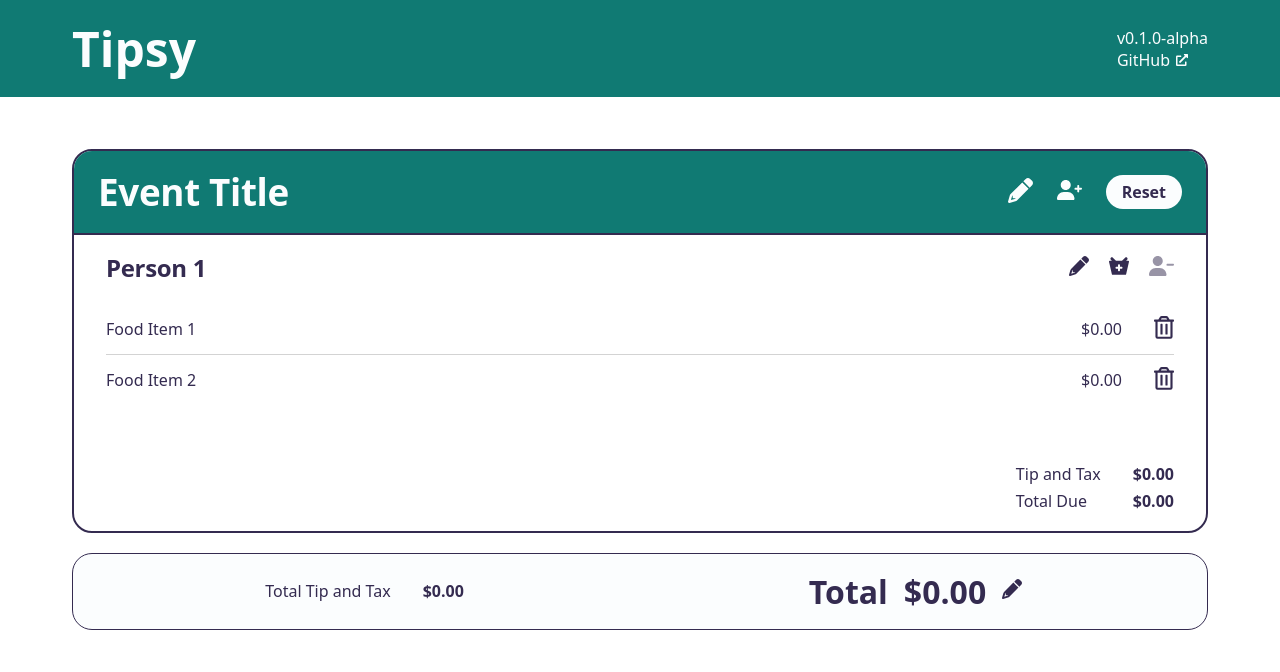
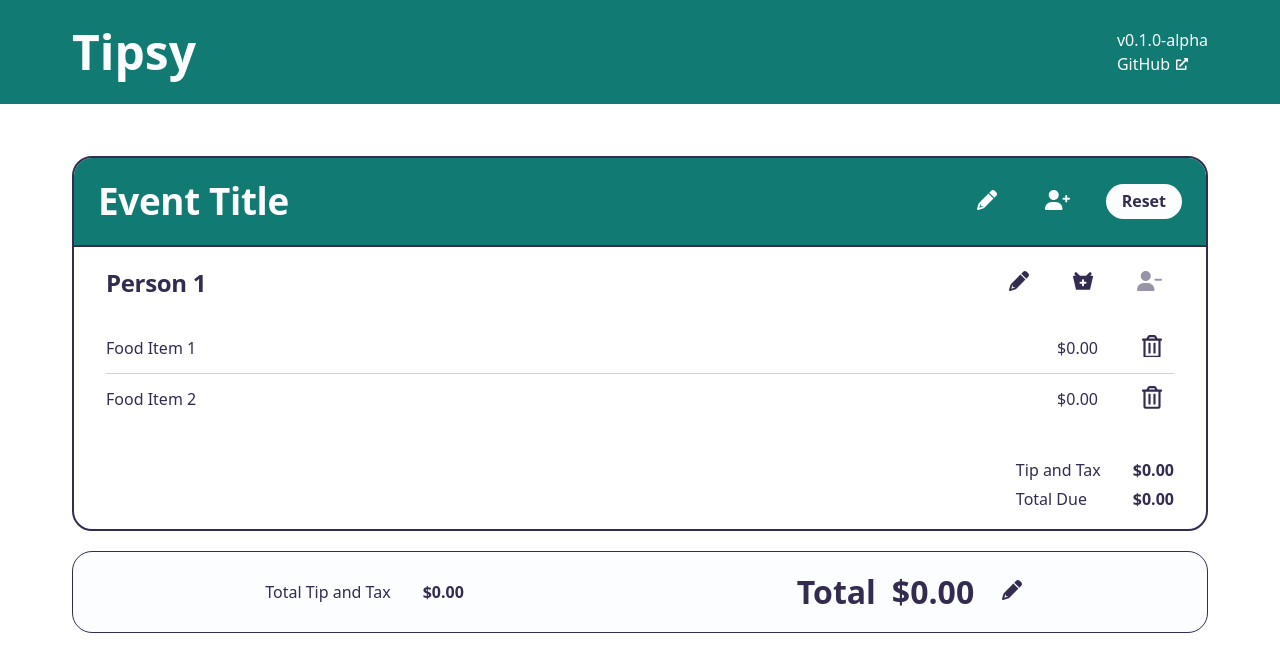
Before and after one commit to mikedelgaudio/tipsy, a React (Vite) app in the folder frontend/: page / in a window 1280 px wide. Shown: the top 672 px of the page. Built offline with nearby package versions, Linux system fonts and the light colour scheme.

Commit message:
adding form semantic and new button padding

```diff
--- a/frontend/src/components/ResultsView/ItemMenu/ItemMenu.tsx
+++ b/frontend/src/components/ResultsView/ItemMenu/ItemMenu.tsx
@@ -39,8 +39,8 @@ function ItemMenu() {
   }, [editing]);
 
   return (
-    <div className="itemView">
-      <div className="itemMenu">
+    <>
+      <form className="itemMenu">
         <div className="itemHeaderWrapper">
           {!editing ? (
             <h1 className="itemHeader">{eventTitleInput}</h1>
@@ -62,8 +62,8 @@ function ItemMenu() {
         {personIds.map((id: string) => {
           return <PersonCard key={id} personId={id} />;
         })}
-      </div>
-    </div>
+      </form>
+    </>
   );
 }
 
--- a/frontend/src/components/ResultsView/ItemMenu/PersonCard/ItemRow/ItemRow.tsx
+++ b/frontend/src/components/ResultsView/ItemMenu/PersonCard/ItemRow/ItemRow.tsx
@@ -159,6 +159,7 @@ function ItemRow({ itemId, editing }: any) {
         <DeleteBtn
           clickSideEffect={dispatchRemoveItem}
           ariaTitle={`Delete ${storeItemData?.name}`}
+          iconClassName="icon-danger"
         />
       </div>
     </li>
--- a/frontend/src/components/ResultsView/ItemMenu/PersonCard/PersonCard.css
+++ b/frontend/src/components/ResultsView/ItemMenu/PersonCard/PersonCard.css
@@ -38,7 +38,7 @@
   display: flex;
   justify-content: space-between;
   align-items: center;
-  padding: 0.75em 0;
+  padding: 0.25em 0;
   gap: 2em;
   border-bottom: 1px solid rgba(148, 148, 148, 0.406);
 }
--- a/frontend/src/components/ResultsView/SharingRow/SharingRow.css
+++ b/frontend/src/components/ResultsView/SharingRow/SharingRow.css
@@ -1,9 +1,15 @@
 .sharingRow {
   display: flex;
   justify-content: end;
-  flex-flow: row wrap;
+  flex-flow: column;
   align-items: center;
   gap: 0.5em 1.5em;
+}
+
+@media (min-width: 376px) {
+  .sharingRow {
+    flex-flow: row;
+  }
 }
 
 .sharingRow .btn-danger {
--- a/frontend/src/components/ResultsView/SharingRow/SharingRow.tsx
+++ b/frontend/src/components/ResultsView/SharingRow/SharingRow.tsx
@@ -16,7 +16,7 @@ function SharingRow({ editing, setEditing }: any) {
         <EditBtn
           clickSideEffect={() => setEditing(true)}
           ariaTitle={"Edit event title"}
-          iconClassName="icon-light icon-xl"
+          iconClassName="icon-light"
         />
       ) : (
         <CloseBtn
@@ -28,9 +28,12 @@ function SharingRow({ editing, setEditing }: any) {
       <button onClick={() => dispatch(addPerson())} aria-label="Add person">
         <AddPersonIcon className="icons icon-xl icon-light" />
       </button>
-      <button className="btn-danger" onClick={() => dispatch(restartEvent())}>
-        Reset
-      </button>
+      <input
+        className="btn-danger"
+        type="reset"
+        onClick={() => dispatch(restartEvent())}
+        value="Reset"
+      />
     </div>
   );
 }
--- a/frontend/src/components/shared/buttons/DeleteBtn.tsx
+++ b/frontend/src/components/shared/buttons/DeleteBtn.tsx
@@ -5,14 +5,16 @@ function DeleteBtn({
   ariaTitle,
   isDisabled,
   className = "",
+  iconClassName = "",
 }: any) {
   return (
     <button
       onClick={() => clickSideEffect()}
       title={ariaTitle}
       disabled={isDisabled}
+      className={`${className ? className : ""}`}
     >
-      <TrashIcon className={`icons ${className ? className : ""}`} />
+      <TrashIcon className={`icons ${iconClassName ? iconClassName : ""}`} />
     </button>
   );
 }
--- a/frontend/src/components/shared/icons/CheckIcon.tsx
+++ b/frontend/src/components/shared/icons/CheckIcon.tsx
@@ -4,7 +4,7 @@ function CheckIcon({ className }: { className: string }) {
       className={className}
       aria-hidden="true"
       xmlns="http://www.w3.org/2000/svg"
-      viewBox="0 0 448 512"
+      viewBox="0 0 512 512"
     >
       <path d="M438.6 105.4c12.5 12.5 12.5 32.7 0 45.2l-256 256c-12.5 12.5-32.7 12.5-45.2 0L9.372 278.6c-12.496-12.5-12.496-32.7 0-45.2 12.498-12.5 32.758-12.5 45.258 0L159.1 338.7l234.3-233.3c12.5-12.52 32.7-12.52 45.2 0z" />
     </svg>
--- a/frontend/src/index.css
+++ b/frontend/src/index.css
@@ -23,6 +23,7 @@ body {
   -webkit-font-smoothing: antialiased;
   -moz-osx-font-smoothing: grayscale;
   background-color: var(--background);
+  line-height: 1.5;
 }
 
 code {
--- a/frontend/src/styles/buttons.css
+++ b/frontend/src/styles/buttons.css
@@ -1,6 +1,6 @@
 button {
   border: none;
-  padding: 0;
+  padding: 0.5em 0.75em;
   margin: 0;
   text-decoration: none;
   cursor: pointer;
@@ -28,7 +28,7 @@ button:disabled {
   width: 20px;
   fill: var(--brand-off);
   opacity: 1;
-  transition: opacity 0.2s ease-in-out;
+  transition: opacity, fill 0.2s ease-in-out;
 }
 .icons:hover {
   opacity: 0.75;
@@ -41,6 +41,10 @@ button:disabled {
   fill: var(--brand-x);
 }
 
+.icon-danger:hover {
+  fill: var(--error);
+}
+
 .icon-sm {
   width: 12px;
 }
--- a/frontend/src/styles/utilities.css
+++ b/frontend/src/styles/utilities.css
@@ -15,7 +15,7 @@
 }
 
 input {
-  border-radius: var(--global-radius);
+  border-radius: 10px;
   padding: 0.25em 1em;
   border: 2px solid var(--brand-off);
   width: 100%;
```
Also changed, not shown: frontend/src/components/shared/icons/ShareSquareIcon.tsx (deleted, +0 -14 lines).
